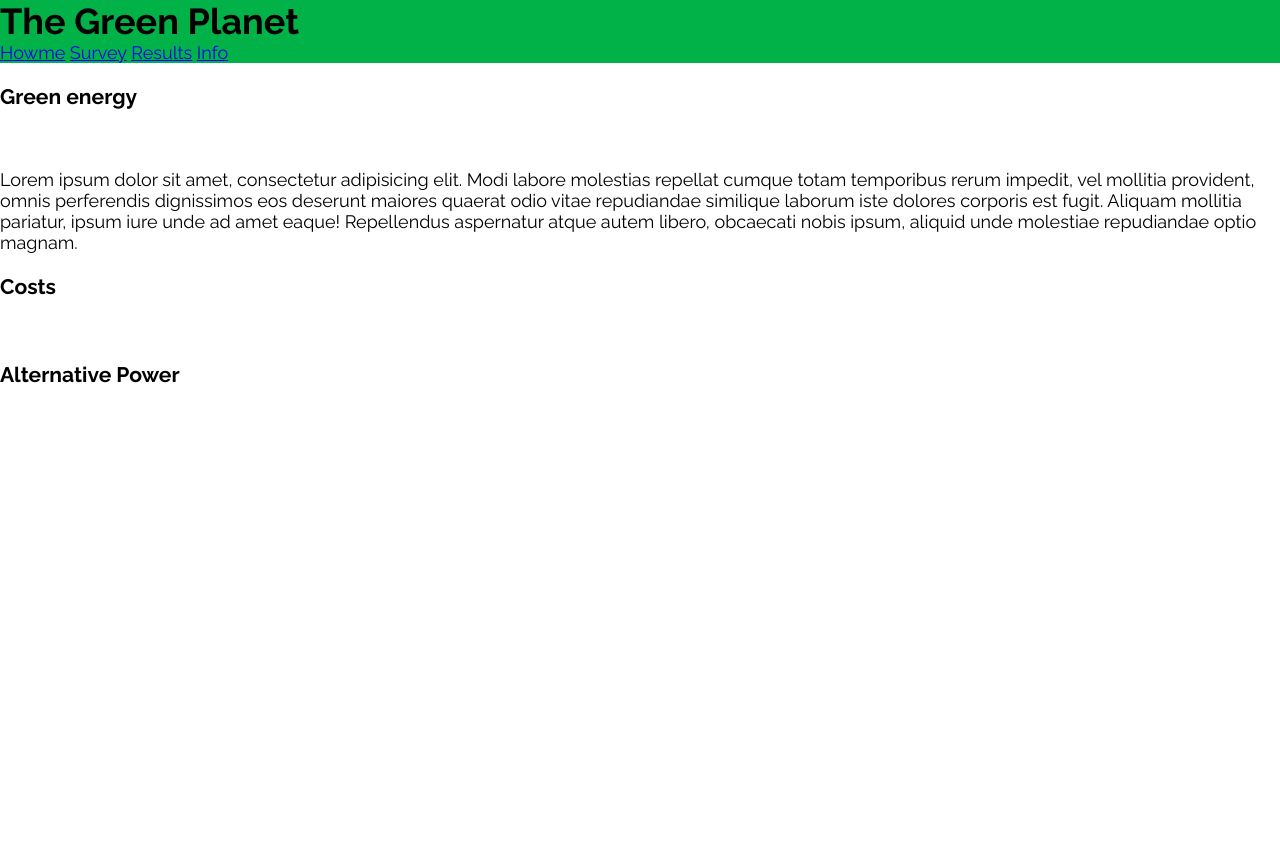
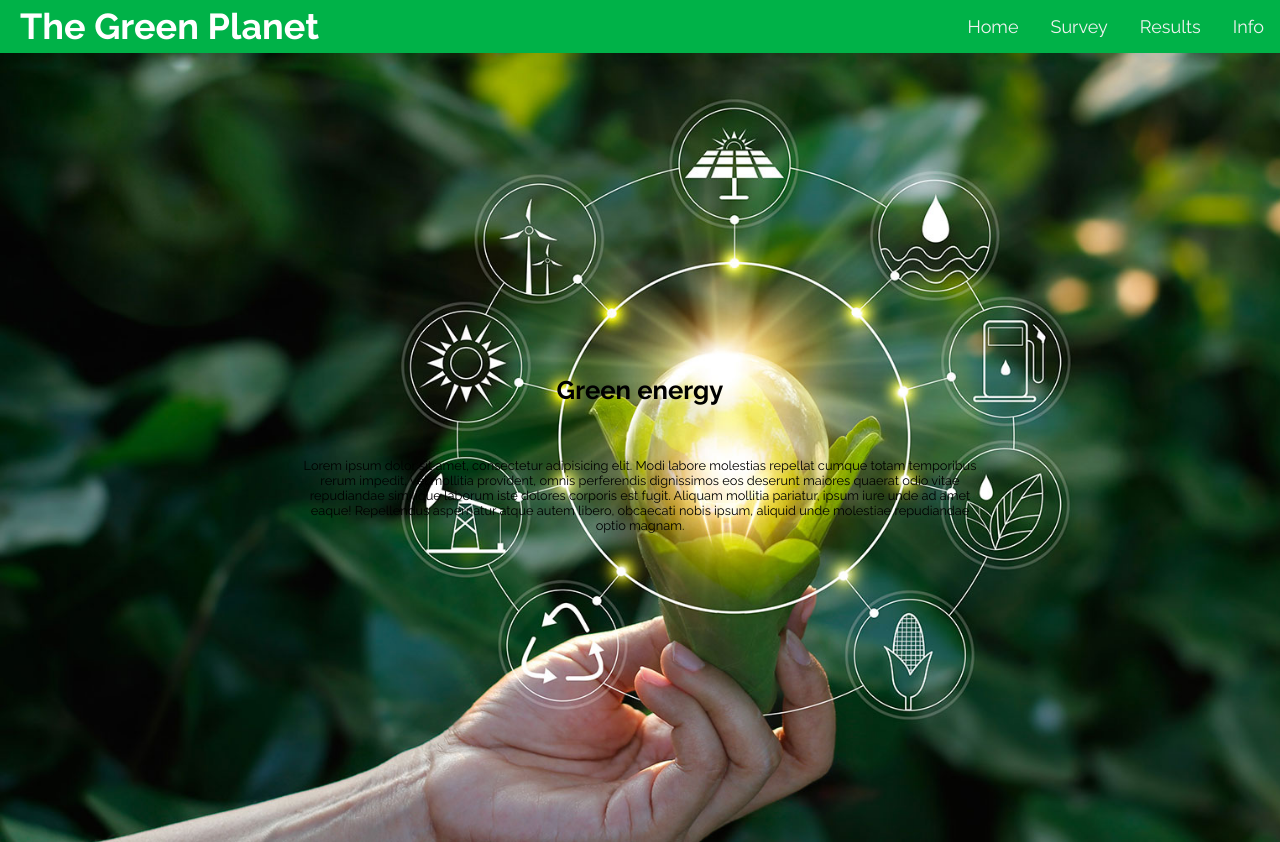
Before and after one commit to KingTroll/GreenEnergy, a plain HTML site: page home/index.html in a window 1280 px wide. Before the commit the page ends 800 px from the top, so only its background shows below. Drawn offline with Linux system fonts and the light colour scheme.

Commit message:
Razas commit

```diff
--- a/home/index.html
+++ b/home/index.html
@@ -10,20 +10,20 @@
 
     <div class="navBar">
        <h1>The Green Planet</h1>
-       <a href="#" class="navItem">Howme</a>
+       <a href="../pages/info/index.html">Info</a>
+       <a href="../pages/results/index.html" class="navItem">Results</a>
        <a href="GOOGLEFORMS" class="navItem">Survey</a>
-       <a href="../pages/results/index.html" class="navItem">Results</a>
-       <a href="../pages/info/index.html">Info</a>
+       <a href="#" class="navItem">Home</a>
    </div>
 
    <div class="content">
-       <section class="card">
+       <section class="top" style="">
            <h3>Green energy</h3>
            <img src="" alt="">
            <p>Lorem ipsum dolor sit amet, consectetur adipisicing elit. Modi labore molestias repellat cumque totam temporibus rerum impedit, vel mollitia provident, omnis perferendis dignissimos eos deserunt maiores quaerat odio vitae repudiandae similique laborum iste dolores corporis est fugit. Aliquam mollitia pariatur, ipsum iure unde ad amet eaque! Repellendus aspernatur atque autem libero, obcaecati nobis ipsum, aliquid unde molestiae repudiandae optio magnam.</p>
        </section>
 
-       <section class="card">
+       <!-- <section class="card">
            <h3>Costs</h3>
            <img src="" alt="">
            <p></p>
@@ -33,7 +33,7 @@
            <h3>Alternative Power</h3>
            <img src="" alt="">
            <p></p>
-       </section>
+       </section> -->
    </div>
 
 </body>
--- a/styles/styles.css
+++ b/styles/styles.css
@@ -17,11 +17,44 @@ body {
     margin: 0;
 }
 
-.navBar {
-    width: cover;
+
+.navBar{
+    overflow: hidden;
     background-color: var(--primary-color-dark);
 }
 
 .navBar h1 {
+    color: white;
     margin: 0;
+    float: left;
+    padding: 5px 20px 0px;
 }
+
+.navBar a {
+    float: right;
+    display: block;
+    color: #f2f2f2;
+    text-align: center;
+    font-size: large;
+    padding: 16px;
+    text-decoration: none;
+}
+
+.navBar a:hover {
+    background-color: #ddd;
+    color: black;
+}
+
+.top{
+    background-image: url(../imgs/Greenenergybg.jfif);
+    background-size: cover;
+    /* height: 90vh;  */
+    margin: 0;
+    text-align: center;
+    padding: 37vh;
+    font-size: 1vw;
+}
+
+.top h3{
+    font-size: 2vw;
+}
```
Also changed, not shown: imgs/Greenenergybg.jfif (added).
